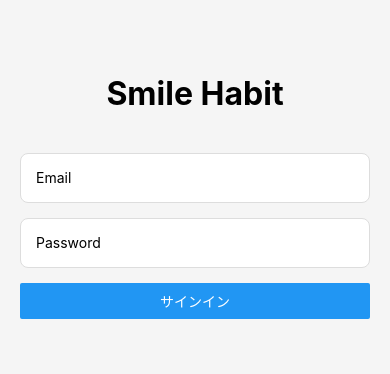
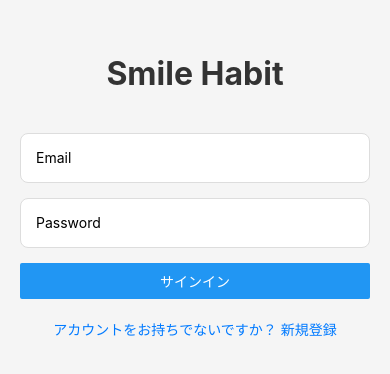
Before and after one commit to 0gawa/smile-habit, a React Native app in the folder frontend/: screen /Camera in a window 390 px wide. Before the commit this address had no page. Shown: the part 226-600 px from the top of the page. Built offline with nearby package versions, Linux system fonts and the light colour scheme.

Commit message:
feat: カメラ使用のための権限説明を追加し、サインアップ機能を実装

```diff
--- a/frontend/app.json
+++ b/frontend/app.json
@@ -6,7 +6,10 @@
       "package": "com.anonymous.smilehabitfrontend"
     },
     "ios": {
-      "bundleIdentifier": "com.anonymous.smilehabitfrontend"
+      "bundleIdentifier": "com.anonymous.smilehabitfrontend",
+      "infoPlist": {
+        "NSCameraUsageDescription": "笑顔を撮影するためにカメラを使用します。"
+      }
     }
   }
 }
--- a/frontend/src/AuthScreen.tsx
+++ b/frontend/src/AuthScreen.tsx
@@ -1,17 +1,30 @@
 import React, { useState } from 'react';
-import { View, TextInput, Button, Alert, StyleSheet, Text } from 'react-native';
-import { isAxiosError } from 'axios';
+import {
+  View,
+  TextInput,
+  Button,
+  Alert,
+  StyleSheet,
+  Text,
+  TouchableOpacity,
+  ActivityIndicator,
+} from 'react-native';
 import api from './api';
 
+// onLoginSuccessという名前の関数をpropsとして受け取ることを型定義します
 type AuthScreenProps = {
   onLoginSuccess: () => void;
 };
 
 const AuthScreen: React.FC<AuthScreenProps> = ({ onLoginSuccess }) => {
+  // 'signIn' | 'signUp' のモードを管理するstate
+  const [mode, setMode] = useState<'signIn' | 'signUp'>('signIn');
   const [email, setEmail] = useState('');
   const [password, setPassword] = useState('');
+  const [passwordConfirmation, setPasswordConfirmation] = useState('');
   const [isLoading, setIsLoading] = useState(false);
 
+  // サインイン処理
   const handleSignIn = async () => {
     if (!email || !password) {
       Alert.alert('入力エラー', 'メールアドレスとパスワードを入力してください。');
@@ -22,18 +35,38 @@ const AuthScreen: React.FC<AuthScreenProps> = ({ onLoginSuccess }) => {
       await api.post('/auth/sign_in', { email, password });
       onLoginSuccess();
     } catch (error) {
-      let errorMessage = '予期せぬエラーが発生しました。';
-      if (isAxiosError(error)) {
-        if (error.response) {
-          // サーバーからのレスポンスがある場合 (401 Unauthorizedなど)
-          errorMessage = 'メールアドレスかパスワードが正しくありません。';
-        } else if (error.request) {
-          // サーバーにリクエストが到達しなかった場合 (ネットワークエラーなど)
-          errorMessage = 'ネットワークに接続できませんでした。接続を確認してください。';
-        }
-      }
-      Alert.alert('ログイン失敗', errorMessage);
-      console.error(error);
+      Alert.alert('ログイン失敗', 'メールアドレスかパスワードが正しくありません。');
+      setIsLoading(false);
+    }
+  };
+
+  // サインアップ処理
+  const handleSignUp = async () => {
+    if (!email || !password || !passwordConfirmation) {
+      Alert.alert('入力エラー', 'すべての項目を入力してください。');
+      return;
+    }
+    if (password !== passwordConfirmation) {
+      Alert.alert('入力エラー', 'パスワードが一致しません。');
+      return;
+    }
+    setIsLoading(true);
+    try {
+      // バックエンドのユーザー登録APIを呼び出す
+      await api.post('/auth', {
+        email,
+        password,
+        password_confirmation: passwordConfirmation,
+        // メール認証で必要なURL（Dev ClientではダミーでOK）
+        confirm_success_url: 'http://localhost:8081/confirmed',
+      });
+      // devise_token_authは、登録成功時に自動でログイン状態にしてくれる
+      onLoginSuccess();
+    } catch (error: any) {
+      const errorMessage =
+        error.response?.data?.errors?.full_messages?.[0] ||
+        'ユーザー登録に失敗しました。';
+      Alert.alert('登録失敗', errorMessage);
       setIsLoading(false);
     }
   };
@@ -41,6 +74,7 @@ const AuthScreen: React.FC<AuthScreenProps> = ({ onLoginSuccess }) => {
   return (
     <View style={styles.container}>
       <Text style={styles.title}>Smile Habit</Text>
+
       <TextInput
         placeholder="Email"
         value={email}
@@ -56,7 +90,37 @@ const AuthScreen: React.FC<AuthScreenProps> = ({ onLoginSuccess }) => {
         style={styles.input}
         secureTextEntry
       />
-      <Button title={isLoading ? "サインイン中..." : "サインイン"} onPress={handleSignIn} disabled={isLoading} />
+
+      {/* サインアップモードの時だけ、パスワード確認欄を表示 */}
+      {mode === 'signUp' && (
+        <TextInput
+          placeholder="Password Confirmation"
+          value={passwordConfirmation}
+          onChangeText={setPasswordConfirmation}
+          style={styles.input}
+          secureTextEntry
+        />
+      )}
+
+      {isLoading ? (
+        <ActivityIndicator size="large" style={styles.loader} />
+      ) : (
+        <Button
+          title={mode === 'signIn' ? 'サインイン' : '新規登録'}
+          onPress={mode === 'signIn' ? handleSignIn : handleSignUp}
+        />
+      )}
+
+      <TouchableOpacity
+        style={styles.toggleContainer}
+        onPress={() => setMode(mode === 'signIn' ? 'signUp' : 'signIn')}
+      >
+        <Text style={styles.toggleText}>
+          {mode === 'signIn'
+            ? 'アカウントをお持ちでないですか？ 新規登録'
+            : 'すでにアカウントをお持ちですか？ サインイン'}
+        </Text>
+      </TouchableOpacity>
     </View>
   );
 };
@@ -73,6 +137,7 @@ const styles = StyleSheet.create({
     fontWeight: 'bold',
     textAlign: 'center',
     marginBottom: 40,
+    color: '#333',
   },
   input: {
     height: 50,
@@ -83,6 +148,18 @@ const styles = StyleSheet.create({
     paddingHorizontal: 15,
     backgroundColor: '#fff',
   },
+  loader: {
+    marginTop: 10,
+    marginBottom: 10,
+  },
+  toggleContainer: {
+    marginTop: 20,
+    alignItems: 'center',
+  },
+  toggleText: {
+    color: '#007AFF',
+    fontSize: 14,
+  },
 });
 
 export default AuthScreen;
--- a/frontend/src/CameraScreen.tsx
+++ b/frontend/src/CameraScreen.tsx
@@ -1,27 +1,20 @@
 import React, { useRef, useState, useEffect } from 'react';
-import { View, Text, Button, Alert, StyleSheet, Linking, AppState } from 'react-native';
+import { View, Button, Alert, StyleSheet, Text, Linking, AppState, ActivityIndicator } from 'react-native';
 import { Camera, useCameraDevice } from 'react-native-vision-camera';
+import type { NativeStackScreenProps } from '@react-navigation/native-stack';
 import { useIsFocused } from '@react-navigation/native';
 import api from './api';
-import type { NativeStackScreenProps } from '@react-navigation/native-stack';
-
-// App.tsxで定義した型をインポート（または再度定義）
-type RootStackParamList = {
-  Auth: undefined;
-  Camera: undefined;
-  Result: { result: any };
-};
+import type { RootStackParamList } from '../App';
 
 type Props = NativeStackScreenProps<RootStackParamList, 'Camera'>;
 
 const CameraScreen: React.FC<Props> = ({ navigation }) => {
   const device = useCameraDevice('front');
   const camera = useRef<Camera>(null);
+  const [hasPermission, setHasPermission] = useState(false);
+  const [isSubmitting, setIsSubmitting] = useState(false);
   const isFocused = useIsFocused();
-  const [hasPermission, setHasPermission] = useState(false);
 
-  // 画面が表示されるたびにカメラの権限を確認
-  useEffect(() => {
   const checkPermission = async () => {
     const status = Camera.getCameraPermissionStatus();
     if (status !== 'granted') {
@@ -31,9 +24,9 @@ const CameraScreen: React.FC<Props> = ({ navigation }) => {
       setHasPermission(true);
     }
   };
+
+  useEffect(() => {
     checkPermission();
-
-    // アプリがバックグラウンドから復帰した際にも権限を再チェック
     const subscription = AppState.addEventListener('change', (nextAppState) => {
       if (nextAppState === 'active') {
         checkPermission();
@@ -43,9 +36,11 @@ const CameraScreen: React.FC<Props> = ({ navigation }) => {
   }, []);
 
   const takePicture = async () => {
-    if (camera.current == null) return;
+    if (camera.current == null || isSubmitting) return;
+
+    setIsSubmitting(true);
     try {
-      const photo = await camera.current.takePhoto({});
+      const photo = await camera.current.takePhoto();
 
       const formData = new FormData();
       formData.append('photo', {
@@ -63,23 +58,24 @@ const CameraScreen: React.FC<Props> = ({ navigation }) => {
     } catch (error) {
       Alert.alert('エラー', '撮影または送信に失敗しました。');
       console.error(error);
+    } finally {
+      setIsSubmitting(false);
     }
   };
 
-  // --- 権限やデバイスの状態に応じて表示を切り替え ---
-  if (!hasPermission) {
+  if (device == null || !isFocused) {
     return (
-      <View style={styles.permissionContainer}>
-        <Text>カメラの権限がありません。</Text>
-        <Button title="設定を開く" onPress={() => Linking.openSettings()} />
+      <View style={styles.centerContainer}>
+        <ActivityIndicator size="large" color="#007AFF" />
       </View>
     );
   }
 
-  if (device == null) {
+  if (!hasPermission) {
     return (
-      <View style={styles.permissionContainer}>
-        <Text>フロントカメラが見つかりません。</Text>
+      <View style={styles.centerContainer}>
+        <Text style={styles.permissionText}>カメラの権限がありません。</Text>
+        <Button title="設定を開く" onPress={() => Linking.openSettings()} />
       </View>
     );
   }
@@ -90,11 +86,15 @@ const CameraScreen: React.FC<Props> = ({ navigation }) => {
         ref={camera}
         style={StyleSheet.absoluteFill}
         device={device}
-        isActive={isFocused} // 画面が表示されている時だけカメラを有効化
+        isActive={isFocused}
         photo={true}
       />
       <View style={styles.buttonContainer}>
-        <Button title="笑顔を撮影" onPress={takePicture} />
+        <Button
+          title={isSubmitting ? "分析中..." : "笑顔を撮影"}
+          onPress={takePicture}
+          disabled={isSubmitting}
+        />
       </View>
     </View>
   );
@@ -104,16 +104,26 @@ const styles = StyleSheet.create({
   container: {
     flex: 1,
   },
-  permissionContainer: {
+  centerContainer: {
     flex: 1,
     justifyContent: 'center',
     alignItems: 'center',
+    padding: 20,
+    backgroundColor: '#000',
+  },
+  permissionText: {
+    fontSize: 16,
+    textAlign: 'center',
+    marginBottom: 20,
+    color: '#fff',
   },
   buttonContainer: {
     position: 'absolute',
     bottom: 50,
     alignSelf: 'center',
-    zIndex: 1, // ボタンが必ず手前に表示されるように設定
+    backgroundColor: 'rgba(255, 255, 255, 0.7)',
+    borderRadius: 30,
+    padding: 10,
   },
 });
 
--- a/frontend/src/ResultScreen.tsx
+++ b/frontend/src/ResultScreen.tsx
@@ -1,13 +1,8 @@
 import React from 'react';
 import { View, Text, Button, StyleSheet } from 'react-native';
 import type { NativeStackScreenProps } from '@react-navigation/native-stack';
+import type { RootStackParamList } from '../App';
 
-// App.tsxを参照
-type RootStackParamList = {
-  Auth: undefined;
-  Camera: undefined;
-  Result: { result: any };
-};
 
 type Props = NativeStackScreenProps<RootStackParamList, 'Result'>;
 
```
Also changed, not shown: 4 other files (tests, documents, lock files or other folders). Lines whose indentation alone changed are shown as unchanged.
